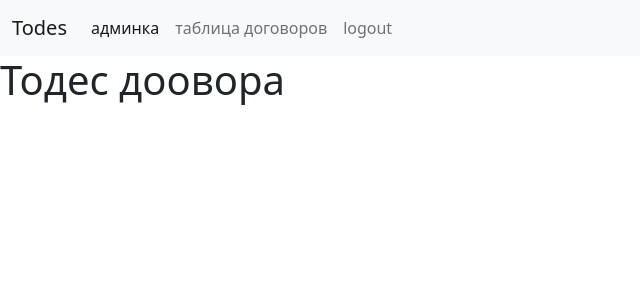
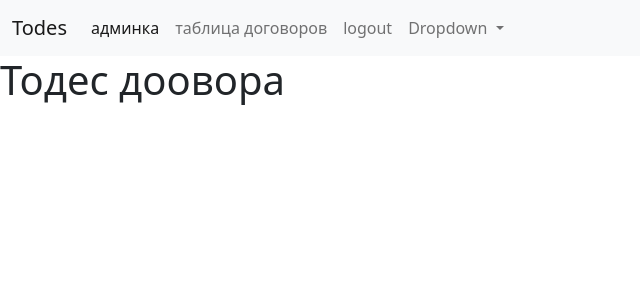
Before and after one commit to riabow/tds, a Django app: page / in a window 1280 px wide. Shown: the top 300 px of the page, without its empty margins (0-640 px from the left). Run offline with Django 3.2, Linux system fonts and the light colour scheme.

Commit message:
bootrap fix

```diff
--- /dev/null
+++ b/HelloDjango/tds/templates/tds/bottom.html
@@ -0,0 +1 @@
+<script src="https://cdn.jsdelivr.net/npm/bootstrap@5.0.2/dist/js/bootstrap.bundle.min.js" integrity="sha384-MrcW6ZMFYlzcLA8Nl+NtUVF0sA7MsXsP1UyJoMp4YLEuNSfAP+JcXn/tWtIaxVXM" crossorigin="anonymous"></script>
--- a/HelloDjango/tds/templates/tds/index.html
+++ b/HelloDjango/tds/templates/tds/index.html
@@ -11,4 +11,6 @@
 </h1>
 
 </body>
+{% include 'tds/bottom.html' %}
+
 </html>
--- a/HelloDjango/tds/templates/tds/navbar.html
+++ b/HelloDjango/tds/templates/tds/navbar.html
@@ -18,6 +18,17 @@
           <a class="nav-link" href="/logout_view">logout</a>
         </li>
 
+        <li class="nav-item dropdown">
+          <a class="nav-link dropdown-toggle" href="#" id="navbarDropdown" role="button" data-bs-toggle="dropdown" aria-expanded="false">
+            Dropdown
+          </a>
+          <ul class="dropdown-menu" aria-labelledby="navbarDropdown">
+            <li><a class="dropdown-item" href="#">Action</a></li>
+            <li><a class="dropdown-item" href="#">Another action</a></li>
+            <li><hr class="dropdown-divider"></li>
+            <li><a class="dropdown-item" href="#">Something else here</a></li>
+          </ul>
+        </li>
 
 
       </ul>
--- a/HelloDjango/tds/templates/tds/table.html
+++ b/HelloDjango/tds/templates/tds/table.html
@@ -85,4 +85,6 @@
 
 
 </script>
+{% include 'tds/bottom.html' %}
+
 </html>
```
Also changed, not shown: 1 other file.
